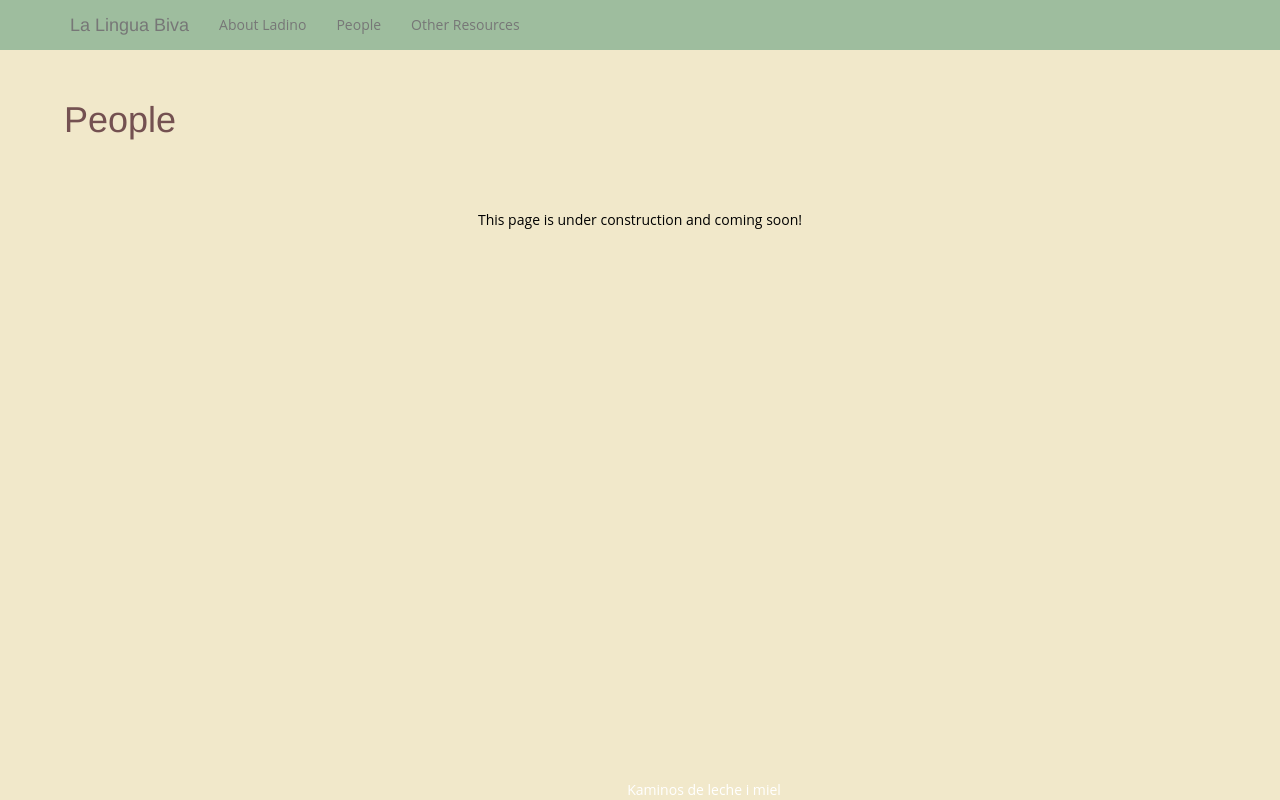
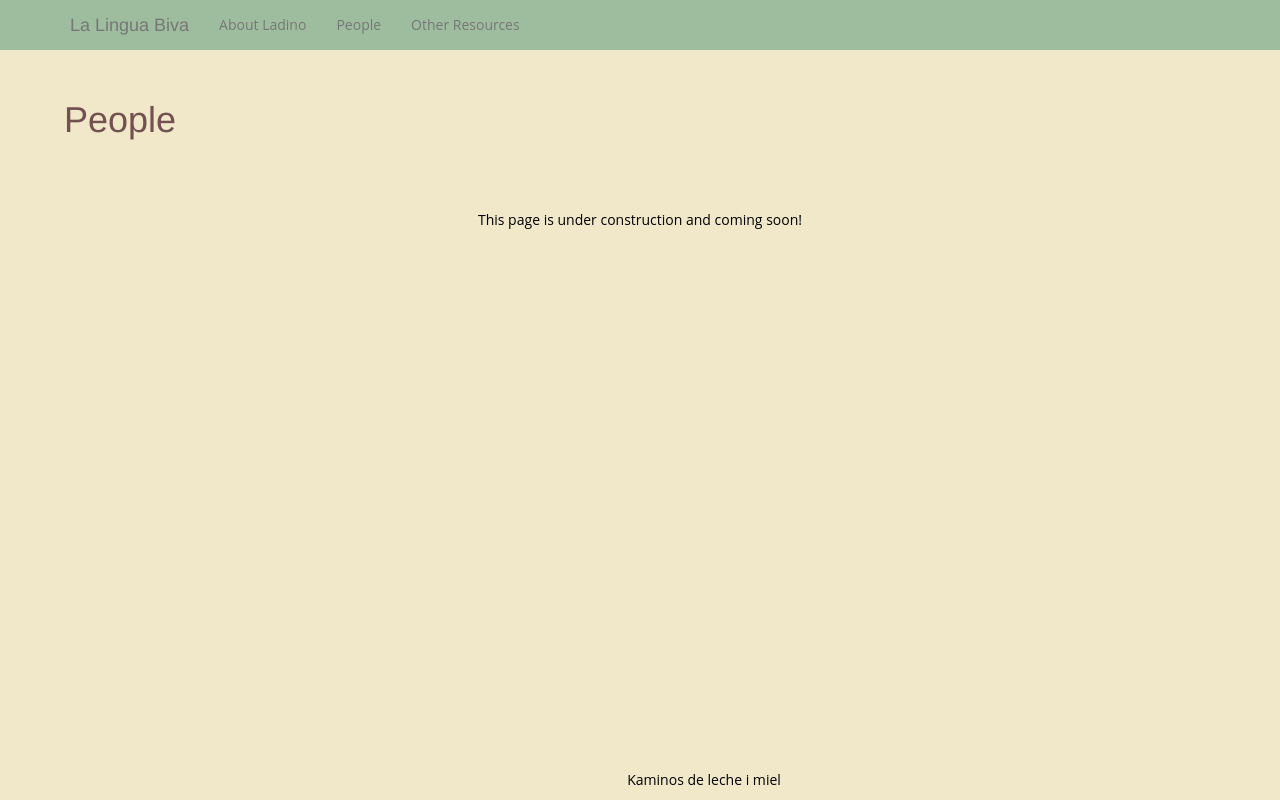
Before and after one commit to Deanna-Bessy/LaLinguaBiva, a plain HTML site: page People.html in a window 1280 px wide. Shown: the top 800 px of the page. Drawn offline with nearby package versions, Linux system fonts and the light colour scheme.

Commit message:
fixing white quotes

```diff
--- a/People.html
+++ b/People.html
@@ -63,7 +63,7 @@
 
     <p><br><br><br>This page is under construction and coming soon!</p>
 
-    <div class="footer">Kaminos de leche i miel</div>
+    <div class="footer"> <p>Kaminos de leche i miel</p></div>
 </body>
 
 </html>
```
